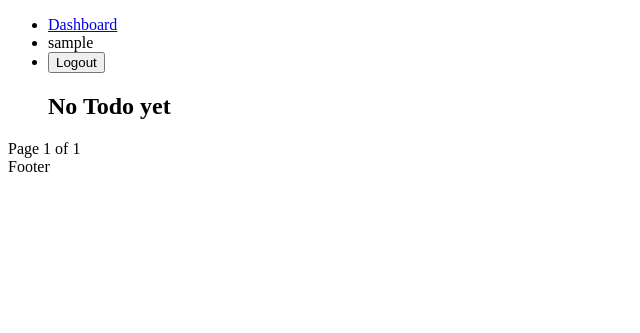
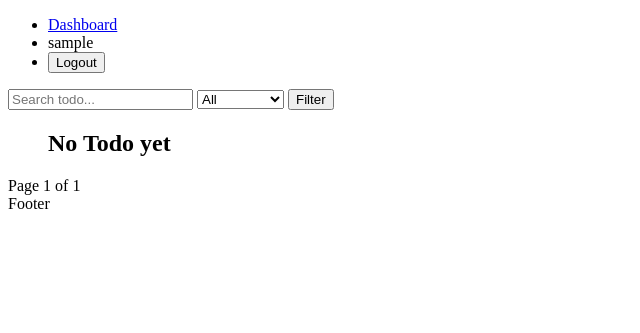
Before and after one commit to sandeep6530/django-todo-app, a Django app: page / in a window 1280 px wide. Shown: the top 333 px of the page, without its empty margins (0-640 px from the left). Run offline with Django 5.2, Linux system fonts and the light colour scheme; the visitor is signed in with stand-in values (Sample User, id 1); data that the repository does not hold is empty.

Commit message:
Add search and status filter to dashboard

```diff
--- a/todo/templates/todos/dashboard.html
+++ b/todo/templates/todos/dashboard.html
@@ -1,16 +1,23 @@
-{% extends "base.html" %}
+{% extends "base.html" %} {% block title %}Dashboard{% endblock title %}
+{% block content %}
 
-{% block title %}Dashboard{% endblock title %}
+ <form action="" method="get">
+    <input type="text" name="search" id="" placeholder="Search todo..." value="{{ request.GET.search }}">
 
-{% block content %}
+    <select name="status" id="">
+        <option value="">All</option>
+        <option value="pending" {% if request.GET.status == "pending" %}selected{% endif %}>Pending</option>
+        <option value="complete" {% if request.GET.status == "complete" %}selected{% endif %}>Completed</option>
+    </select>
+    <button type="submit">Filter</button>
+ </form>
+
 <ul>
-{% if todos %}
-    {% for todo in todos %}
+  {% if todos %} {% for todo in todos %}
   <li>{{ todo.title }}</li>
   <li>{{ todo.description }}</li>
   <li>{{ todo.status }}</li>
-    {% endfor %}
-    {% else %}
+  {% endfor %} {% else %}
   <h2>No Todo yet</h2>
   {% endif %}
 </ul>
@@ -19,7 +26,6 @@
   <a href="?page={{ todos.previous_page_number }}">Previous</a>
   {% endif %}
   Page {{ todos.number }} of {{ todos.paginator.num_pages }}
-
   {% if todos.has_next %}
   <a href="?page={{ todos.next_page_number }}">Next</a>
   {% endif %}
--- a/todo/views.py
+++ b/todo/views.py
@@ -8,8 +8,22 @@ from .models import Todo
 
 @login_required
 def dashboard(request):
-    todo_list = Todo.objects.filter(user=request.user).select_related("user").order_by("-created_at")
-    paginator = Paginator(todo_list, 10)
+    # todo_list = Todo.objects.filter(user=request.user).select_related("user").order_by("-created_at")
+    # paginator = Paginator(todo_list, 10)
+    # page_number = request.GET.get("page")
+    # todos = paginator.get_page(page_number)
+
+    todo_list = Todo.objects.filter(user=request.user)
+    search_query = request.GET.get("search")
+    status_filter = request.GET.get("status")
+    if search_query:
+         todo_list = todo_list.filter(title__icontains=search_query)
+
+    if status_filter:
+         todo_list = todo_list.filter(status=status_filter)
+
+    todo_list = todo_list.select_related("user").order_by("-created_at")
+    paginator = Paginator(todo_list, 5)
     page_number = request.GET.get("page")
     todos = paginator.get_page(page_number)
 
```
Lines whose indentation alone changed are shown as unchanged.
